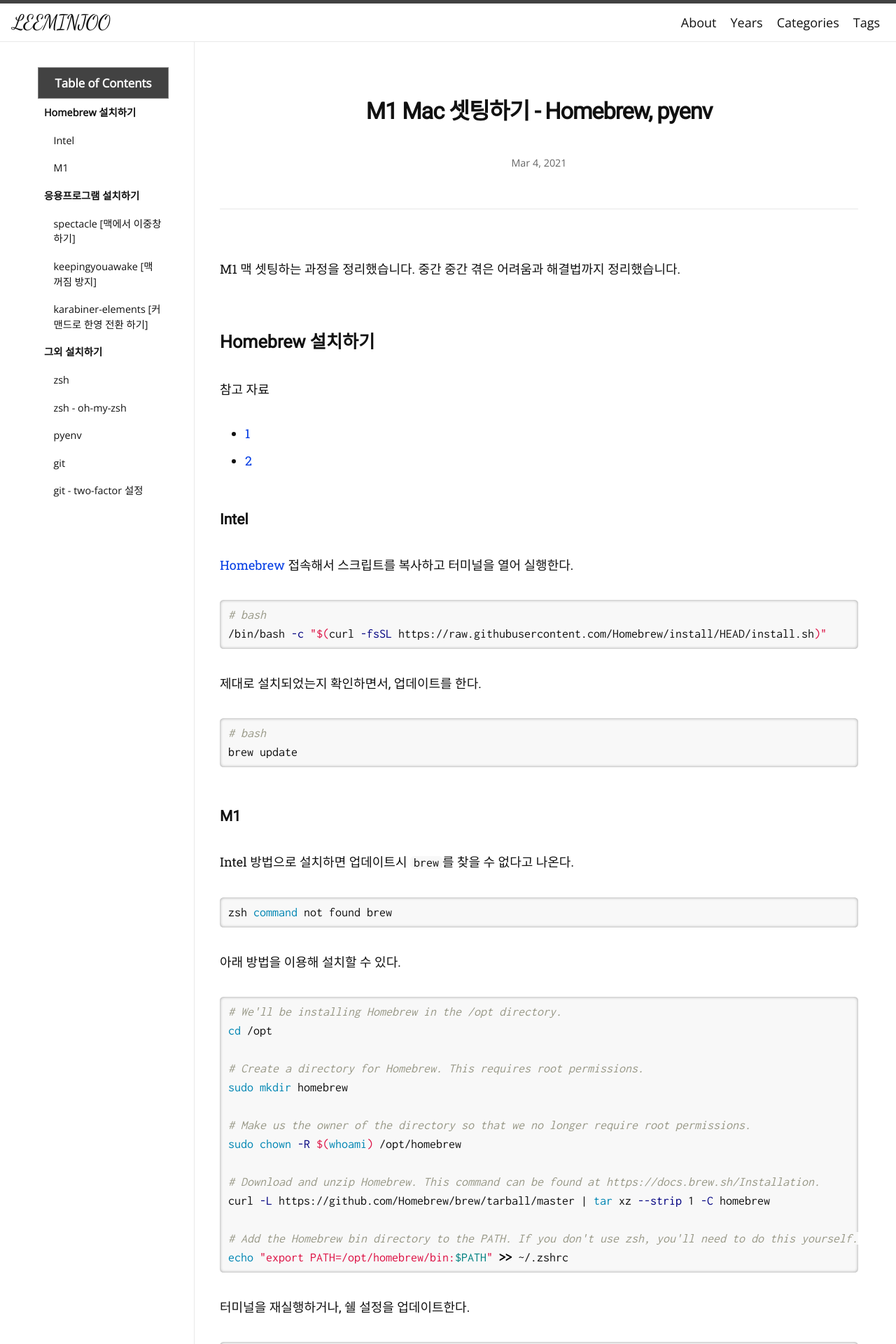
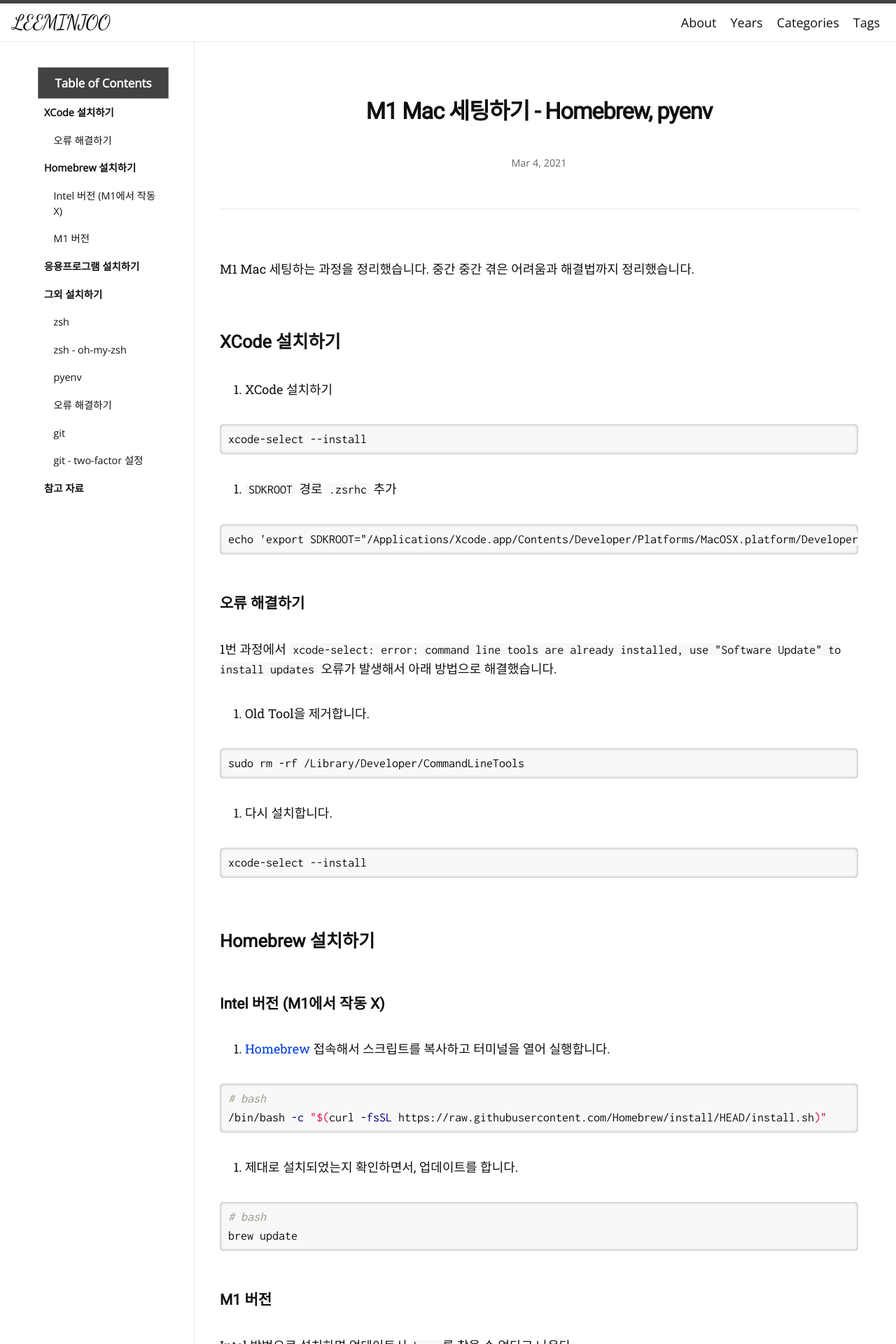
Before and after one commit to zivong/jekyll-theme-hamilton, a Jekyll site: the page built from _posts/2021-03-04-Setting-M1-Mac.md, in a window 1280 px wide. Shown: the top 1920 px of the page at 70% size. Built offline with Jekyll 4.4.1, drawn with Linux system fonts in a browser that asks for light colours; nearby versions of some CDN libraries; some web fonts are replaced; comment, search, counter and statistics services are not loaded; some of the changed text lies outside the part shown.

Commit message:
Update MInor

````diff
--- a/_posts/2021-03-04-Setting-M1-Mac.md
+++ b/_posts/2021-03-04-Setting-M1-Mac.md
@@ -1,38 +1,65 @@
 ---
 layout: post
 toc: true
-title: "M1 Mac 셋팅하기 - Homebrew, pyenv"
+title: "M1 Mac 세팅하기 - Homebrew, pyenv"
 categories: Mac-setting
 sitemap :
 changefreq : daily
 priority : 1.0
 ---
 
-M1 맥 셋팅하는 과정을 정리했습니다. 중간 중간 겪은 어려움과 해결법까지 정리했습니다.
+M1 Mac 세팅하는 과정을 정리했습니다. 중간 중간 겪은 어려움과 해결법까지 정리했습니다.
+
+## XCode 설치하기
+
+1. XCode 설치하기
+
+```
+xcode-select --install
+```
+
+2. `SDKROOT` 경로 `.zsrhc` 추가
+
+```
+echo 'export SDKROOT="/Applications/Xcode.app/Contents/Developer/Platforms/MacOSX.platform/Developer/SDKs/MacOSX.sdk"' >> ~/.zshrc
+```
+
+### 오류 해결하기
+
+1번 과정에서 `xcode-select: error: command line tools are already installed, use "Software Update" to install updates` 오류가 발생해서 아래 방법으로 해결했습니다.
+
+1. Old Tool을 제거합니다.
+
+```
+sudo rm -rf /Library/Developer/CommandLineTools
+```
+
+2. 다시 설치합니다.
+
+```
+xcode-select --install
+```
+
 
 ## Homebrew 설치하기
 
-참고 자료
-* [1](https://whitepaek.tistory.com/3)
-* [2](https://velog.io/@mordred/Apple-M1-Mac%EC%97%90%EC%84%9C-HomeBrew-%EC%84%A4%EC%B9%98)
+### Intel 버전 (M1에서 작동 X)
 
-### Intel
-
-[Homebrew](https://brew.sh/index_ko) 접속해서 스크립트를 복사하고 터미널을 열어 실행한다.
+1. [Homebrew](https://brew.sh/index_ko) 접속해서 스크립트를 복사하고 터미널을 열어 실행합니다.
 
 ```bash
 # bash
 /bin/bash -c "$(curl -fsSL https://raw.githubusercontent.com/Homebrew/install/HEAD/install.sh)"
 ```
 
-제대로 설치되었는지 확인하면서, 업데이트를 한다.
+2. 제대로 설치되었는지 확인하면서, 업데이트를 합니다.
 
 ```bash
 # bash
 brew update
 ```
 
-### M1
+### M1 버전
 
 Intel 방법으로 설치하면 업데이트시 `brew`를 찾을 수 없다고 나온다.
 
@@ -58,46 +85,50 @@ curl -L https://github.com/Homebrew/brew/tarball/master | tar xz --strip 1 -C ho
 echo "export PATH=/opt/homebrew/bin:$PATH" >> ~/.zshrc
 ```
 
-터미널을 재실행하거나, 쉘 설정을 업데이트한다.
+2. 터미널을 재실행하거나, 쉘 설정을 업데이트합니다.
 
 ```bash
 source ~/.zshrc
 ```
 
-제대로 설치되었는지 확인하면서, 업데이트를 한다.
+3. 제대로 설치되었는지 확인하면서, 업데이트합니다.
 
 ```bash
 # bash
 brew update
 ```
 
+4. Homebrew dependency 설치합니다.
+
+```
+brew install libjpeg openblas openssl readline sqlite3 xz zlib
+```
+
 ## 응용프로그램 설치하기
 
-Homebrew를 이용해서 응용프로그램을 설치할 수 있다.
+Homebrew를 이용해서 응용프로그램을 설치할 수 있습니다. (주의!! M1에 맞는 것을 설치하는지 확실하지 않습니다.)
 
-우선 `cask`라는 것을 설치한다.
+1. `cask`라는 것을 설치한다.
 
 ```zsh
 brew install cask
 ```
 
-Iterm2, Slack, Chrome, VSCode, spectacle, keepingyouawake, karabiner-elements를 설치한다.
+2. Iterm2, Slack, Chrome, VSCode, spectacle, keepingyouawake, karabiner-elements를 설치한합니다.
 
 ```zsh
 brew install --cask iterm2 slack google-chrome visual-studio-code spectacle keepingyouawake karabiner-elements
 ```
 
-### spectacle [맥에서 이중창 하기]
-
-### keepingyouawake [맥 꺼짐 방지]
-
-### karabiner-elements [커맨드로 한영 전환 하기]
-
-[참고 자료](https://godoftyping.wordpress.com/2018/04/09/mac-%EB%A7%A5%EC%97%90%EC%84%9C-%ED%95%9C%EC%98%81%EC%A0%84%ED%99%98%ED%95%98%EB%8A%94-%EB%8B%A4%EC%96%91%ED%95%9C-%EB%B0%A9%EB%B2%95%EB%93%A4/)
+* spectacle [맥에서 이중창 하기]
+* keepingyouawake [맥 꺼짐 방지]
+* *karabiner-elements [커맨드로 한영 전환 하기] [참고 자료](https://godoftyping.wordpress.com/2018/04/09/mac-%EB%A7%A5%EC%97%90%EC%84%9C-%ED%95%9C%EC%98%81%EC%A0%84%ED%99%98%ED%95%98%EB%8A%94-%EB%8B%A4%EC%96%91%ED%95%9C-%EB%B0%A9%EB%B2%95%EB%93%A4/)
 
 ## 그외 설치하기
 
 ### zsh
+
+(M1부터 또는 Big Sur 부터 zsh이 기본 세팅입니다. 생략가능)
 
 ```zsh
 brew install zsh
@@ -105,7 +136,9 @@ brew install zsh
 
 ### zsh - oh-my-zsh
 
-더 편리한 터미널을 만들어 준다 [참고 자료](https://medium.com/ayuth/iterm2-zsh-oh-my-zsh-the-most-power-full-of-terminal-on-macos-bdb2823fb04c)
+더 편리한 터미널을 만들어 줍니다. [참고 자료](https://medium.com/ayuth/iterm2-zsh-oh-my-zsh-the-most-power-full-of-terminal-on-macos-bdb2823fb04c)
+
+oh-my-zsh 설치시 `~/.zshrc`를 새롭게 생성합니다. (주의!!)
 
 ```zsh
 sh -c "$(curl -fsSL https://raw.githubusercontent.com/robbyrussell/oh-my-zsh/master/tools/install.sh)"
@@ -113,32 +146,43 @@ sh -c "$(curl -fsSL https://raw.githubusercontent.com/robbyrussell/oh-my-zsh/mas
 
 ### pyenv
 
-파이썬 버전 관리를 쉽게 한다. [참고 자료](http://guswnsxodlf.github.io/pyenv-virtualenv-autoenv)
+(현재 아래 방법대로 M1에서 설치하고, numpy 설치를 못 하고 있습니다.)
+
+파이썬 버전 관리를 쉽게 합니다. [참고 자료](http://guswnsxodlf.github.io/pyenv-virtualenv-autoenv)
+
+1. brew를 이용해 설치합니다.
 
 ```zsh
-brew install pyenv pyenv-virtualenv xz
+brew install pyenv pyenv-virtualenv
 ```
 
-`~/.zshrc`를 연다.
+2. `~/.zshrc`를 열어 경로를 추가합니다.
 
 ```zsh
 vim ~/.zshrc
 ```
 
-아래 내용을 추가한다.
+아래 내용을 추가합니다.
 ```
 export PATH="$HOME/.pyenv/bin:$PATH"
 eval "$(pyenv init -)"
 eval "$(pyenv virtualenv-init -)"
 ```
 
-파이썬 3.8.6를 설치한다.
+3. 파이썬 3.8.6를 설치합니다.
 
 ```zsh
 pyenv install 3.8.6
 ```
 
-이런 오류가 나서
+4. 설치한 버전을 바탕으로 환경을 만듭니다.
+```zsh
+pyenv virtualenv 3.8.6 env
+```
+
+### 오류 해결하기
+
+3번 과정에서 이런 오류가 나서
 <figure>
     <center>
         <img src="/assets/imgs/mac/pyenv-error.png"
@@ -164,23 +208,21 @@ Results logged to /var/folders/dq/w4l2nqb95vd3k4dgp04dnt600000gn/T/python-build.
 ```
 
 
-아래로 해결했다(M1) [참고자료](https://github.com/pyenv/pyenv/issues/1768)
+아래로 해결했습니다. [참고자료](https://github.com/pyenv/pyenv/issues/1768)
 ```
 pyenv install --patch 3.8.6 <<(curl -sSL https://raw.githubusercontent.com/Homebrew/formula-patches/113aa84/python/3.8.3.patch\?full_index\=1)
 ```
 
-설치한 버전을 바탕으로 환경을 만든다.
-```zsh
-pyenv virtualenv 3.8.6 env
-```
 
 ### git
+
+1. brew를 이용해 설치합니다.
 
 ```zsh
 brew install git
 ```
 
-config 설정한다.
+2. config 설정합니다.
 
 ```zsh
 git config --global user.name "LEEMINJOO"
@@ -189,4 +231,9 @@ git config --global user.email "leeminjoo@example.com"
 
 ### git - two-factor 설정
 
-[참고 자료](https://docs.github.com/en/github/authenticating-to-github/adding-a-new-ssh-key-to-your-github-account)
+[https://docs.github.com/en/github/authenticating-to-github/adding-a-new-ssh-key-to-your-github-account](https://docs.github.com/en/github/authenticating-to-github/adding-a-new-ssh-key-to-your-github-account)
+
+
+## 참고 자료
+* [https://whitepaek.tistory.com/3](https://whitepaek.tistory.com/3)
+* [https://velog.io/@mordred/Apple-M1-Mac%EC%97%90%EC%84%9C-HomeBrew-%EC%84%A4%EC%B9%98](https://velog.io/@mordred/Apple-M1-Mac%EC%97%90%EC%84%9C-HomeBrew-%EC%84%A4%EC%B9%98)
````
Also changed, not shown: other parts of _posts/2021-03-04-Setting-M1-Mac.md (+1 -1 lines).
